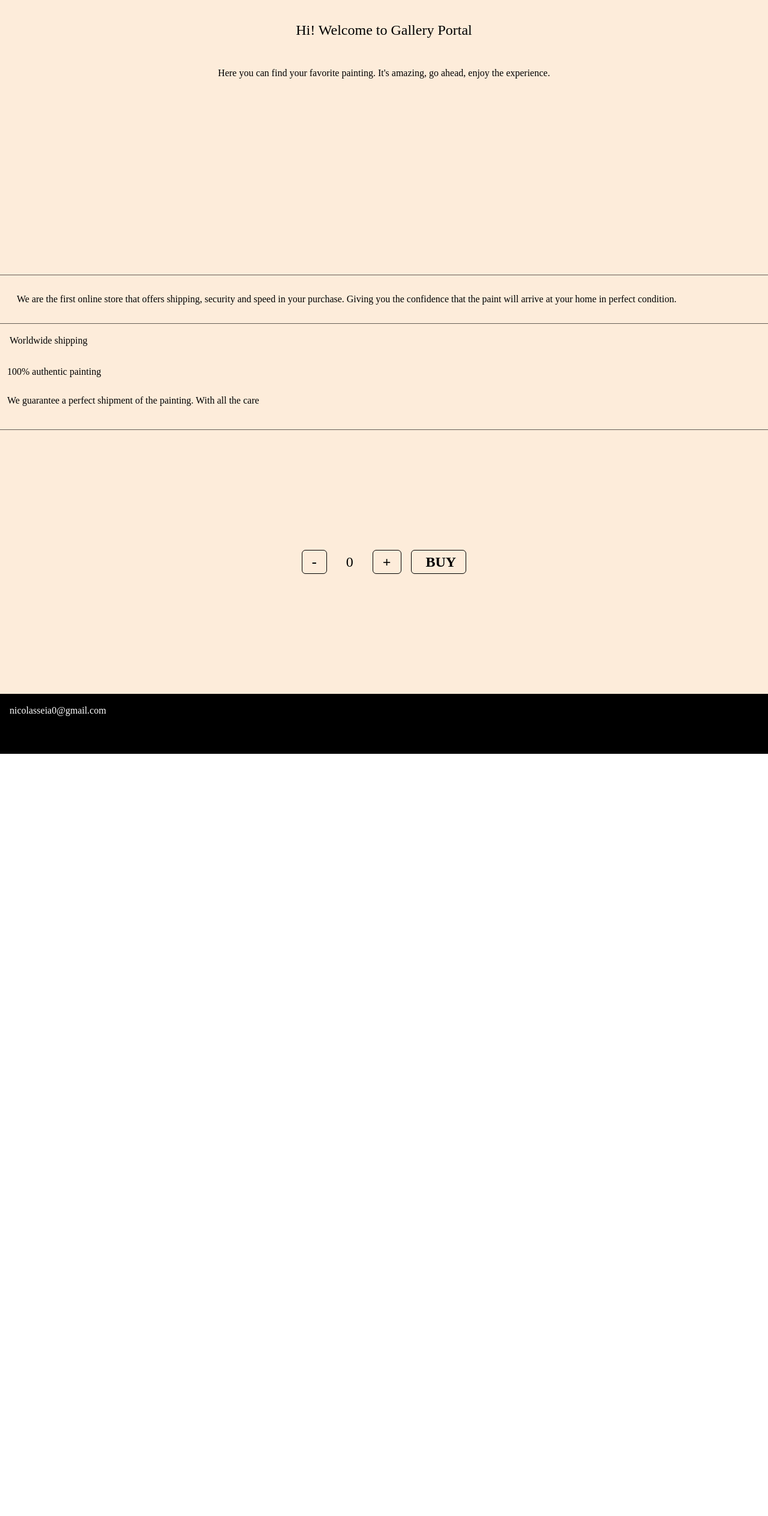
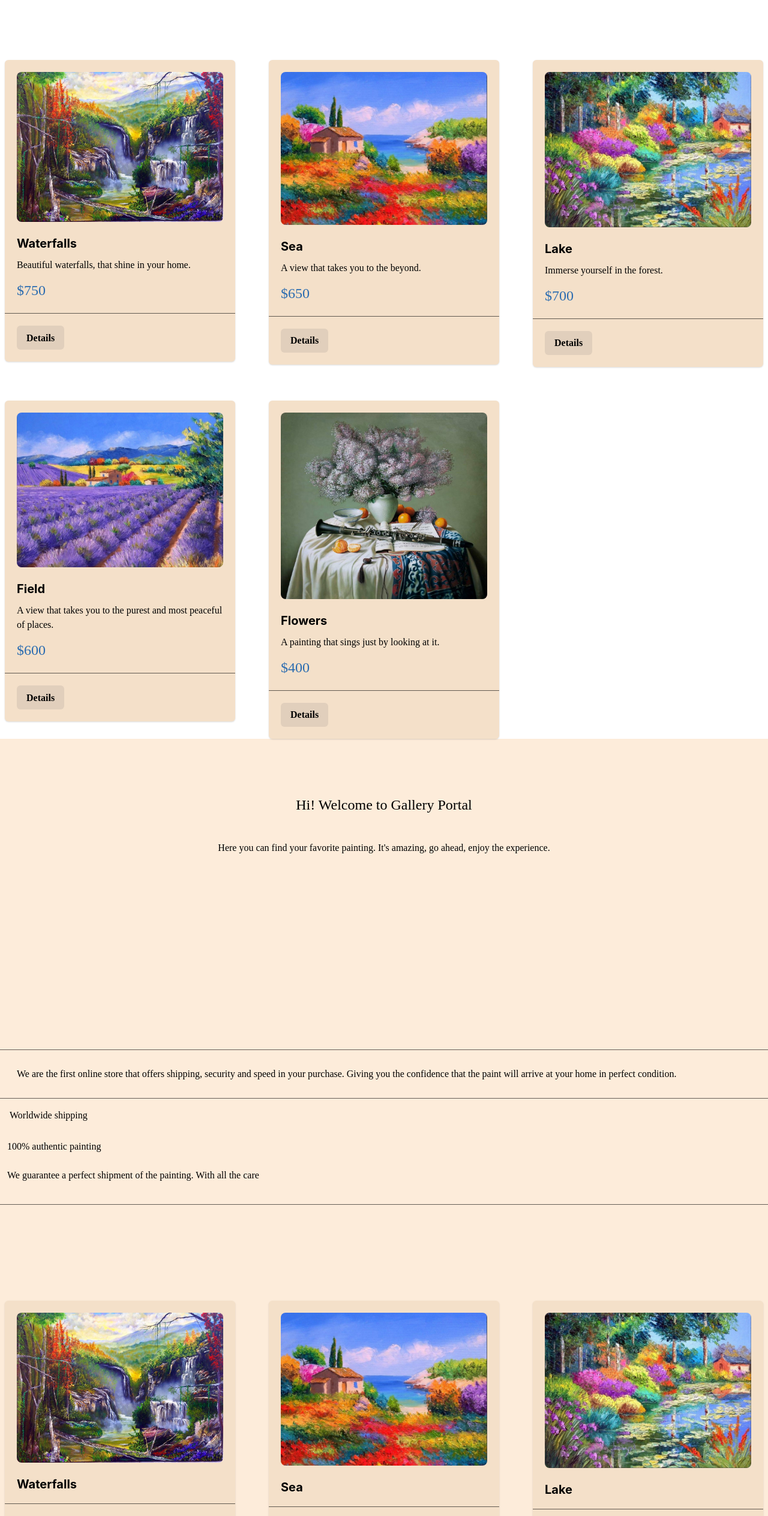
Before and after one commit to NicoPrograms/paint-store, a React (Vite) app: page / in a window 1280 px wide. Shown: the part 60-2588 px from the top of the page at 60% size. Before the commit the page ends 1317 px from the top, so only its background shows below. Built offline with nearby package versions, Linux system fonts and the light colour scheme.

Commit message:
Avance de la segunda pre-entrega

```diff
--- a/src/App.jsx
+++ b/src/App.jsx
@@ -1,16 +1,35 @@
-import ItemListContainer from "./components/ItemListContainer"
-import NavBar from "./components/NavBar"
+import ItemListContainer from "./components/ItemListContainer/ItemListContainer"
+import ItemDetailContainer from "./components/ItemDetailContainer/ItemDetailContainer";
+import NavBar from "./components/NavBar/NavBar"
+import image1 from './assets/1.jpg';
+import image2 from './assets/2.jpg';
+import image3 from './assets/3.jpg';
+import image4 from './assets/4.jpg';
+import image5 from './assets/5.jpg';
+
 
 const App = () => {
   return (
     <>
       <NavBar />
+      <ItemDetailContainer
+      products={[{id: 1, title: "Waterfalls", description: "Beautiful waterfalls, that shine in your home.", price: 750, image: image1},
+      {id: 2, title: "Sea", description: "A view that takes you to the beyond.", price: 650, image: image2},
+      {id: 3, title: "Lake", description: "Immerse yourself in the forest.", price: 700, image: image3},
+      {id: 4, title: "Field", description: "A view that takes you to the purest and most peaceful of places.", price: 600, image: image4},
+      {id: 5, title: "Flowers", description: "A painting that sings just by looking at it.", price: 400, image: image5}]}/>
       <ItemListContainer greeting={'Hi! Welcome to Gallery Portal'} welcome={"Here you can find your favorite painting. It's amazing, go ahead, enjoy the experience."}
       about={"We are the first online store that offers shipping, security and speed in your purchase. Giving you the confidence that the paint will arrive at your home in perfect condition."}
       security={"We guarantee a perfect shipment of the painting. With all the care"}
       shipping={"Worldwide shipping"}
       quality={"100% authentic painting"}
-      contact={"nicolasseia0@gmail.com"}/>
+      contact={"nicolasseia0@gmail.com"}
+      products={[{id: 1, title: "Waterfalls", description: "Beautiful waterfalls, that shine in your home.", price: 750, image: image1},
+      {id: 2, title: "Sea", description: "A view that takes you to the beyond.", price: 650, image: image2},
+      {id: 3, title: "Lake", description: "Immerse yourself in the forest.", price: 700, image: image3},
+      {id: 4, title: "Field", description: "A view that takes you to the purest and most peaceful of places.", price: 600, image: image4},
+      {id: 5, title: "Flowers", description: "A painting that sings just by looking at it.", price: 400, image: image5}]}/>
+
     </>
   )
 }
--- /dev/null
+++ b/src/components/ItemDetailContainer/ItemDetail.jsx
@@ -0,0 +1,43 @@
+import React from 'react'
+import {
+    Box, Image, Card, CardBody, CardFooter, Button, ButtonGroup, Text, Stack, Heading, Divider
+  } from "@chakra-ui/react";
+
+const ItemDetail = ({image, description, price, title}) => {
+  return (
+    <>
+        <div>
+            <Box display="flex" alignItems="center" justifyContent="space-between">
+                <Card maxW='sm' style={{backgroundColor: '#f4e0c9'}}>
+                    <CardBody>
+                        <Image
+                        src={image}
+                        alt='Green double couch with wooden legs'
+                        borderRadius='lg'
+                        />
+                        <Stack mt='6' spacing='3'>
+                        <Heading size='md'>{title}</Heading>
+                        <Text>
+                            {description}
+                        </Text>
+                        <Text color='blue.600' fontSize='2xl'>
+                            ${price}
+                        </Text>
+                        </Stack>
+                    </CardBody>
+                    <Divider />
+                    <CardFooter>
+                        <ButtonGroup spacing='2'>
+                            <Button variant='solid' style={{ backgroundColor: '#e1cfbc', color: 'black' }}>
+                                Details
+                            </Button>
+                        </ButtonGroup>
+                    </CardFooter>
+                </Card>
+            </Box>
+        </div>
+    </>
+  )
+}
+
+export default ItemDetail
--- /dev/null
+++ b/src/components/ItemDetailContainer/ItemDetailContainer.jsx
@@ -0,0 +1,29 @@
+import React from 'react'
+import ItemDetail from "./ItemDetail";
+import {
+    Grid, Center
+  } from "@chakra-ui/react";
+
+const ItemDetailContainer = ({products}) => {
+  return (
+    <>
+        <div>
+            <Center>
+                <Grid templateColumns={['1fr', '1fr', '1fr', 'repeat(3, 1fr)']} gap={14} mt='40'>
+                    {products.map((product) => (
+                        <ItemDetail
+                            key={product.id}
+                            title={product.title}
+                            image={product.image}
+                            description={product.description}
+                            price={product.price}
+                        />
+                    ))}
+                </Grid>
+            </Center>
+        </div>
+    </>
+  )
+}
+
+export default ItemDetailContainer
--- /dev/null
+++ b/src/components/ItemListContainer/Item.jsx
@@ -0,0 +1,37 @@
+import React from 'react'
+import {
+    Box, Image, Card, CardBody, CardFooter, Button, ButtonGroup, Text, Stack, Heading, Divider
+  } from "@chakra-ui/react";
+
+const Item = ({image, description, price, title}) => {
+  return (
+    <>
+        <div>
+            <Box display="flex" alignItems="center" justifyContent="space-between">
+                <Card maxW='sm' style={{backgroundColor: '#f4e0c9'}}>
+                    <CardBody>
+                        <Image
+                        src={image}
+                        alt='Green double couch with wooden legs'
+                        borderRadius='lg'
+                        />
+                        <Stack mt='6' spacing='3'>
+                        <Heading size='md'>{title}</Heading>
+                        </Stack>
+                    </CardBody>
+                    <Divider />
+                    <CardFooter>
+                        <ButtonGroup spacing='2'>
+                            <Button variant='solid' style={{ backgroundColor: '#e1cfbc', color: 'black' }}>
+                                Details
+                            </Button>
+                        </ButtonGroup>
+                    </CardFooter>
+                </Card>
+            </Box>
+        </div>
+    </>
+  )
+}
+
+export default Item
--- /dev/null
+++ b/src/components/ItemListContainer/ItemList.jsx
@@ -0,0 +1,29 @@
+import React from 'react'
+import Item from './Item'
+import {
+    Grid, Center
+  } from "@chakra-ui/react";
+
+const ItemList = ({products}) => {
+  return (
+    <>
+        <div>
+            <Center>
+                <Grid templateColumns={['1fr', '1fr', '1fr', 'repeat(3, 1fr)']} gap={14} mt='40'>
+                    {products.map((product) => (
+                        <Item
+                            key={product.id}
+                            title={product.title}
+                            image={product.image}
+                            description={product.description}
+                            price={product.price}
+                        />
+                    ))}
+                </Grid>
+            </Center>
+        </div>
+    </>
+  )
+}
+
+export default ItemList
--- a/src/components/ItemListContainer.jsx
+++ b/src/components/ItemListContainer/ItemListContainer.jsx
@@ -1,7 +1,20 @@
 import { Center, Text, Divider, Box, Flex, StackDivider} from "@chakra-ui/react";
 import ItemCount from "./ItemCount";
+import ItemList from "./ItemList";
 
-const ItemListContainer = ({greeting, welcome, about, shipping, security, quality, contact}) => {
+const ItemListContainer = ({greeting, welcome, about, shipping, security, quality, contact, products}) => {
+
+const showProducts = new Promise((resolve, reject) => {
+  if(products.length > 0){
+    setTimeout(() => {
+      resolve(products)
+    }, 3000);
+  }
+  else {
+    reject("Not products found")
+  }
+})
+
   return (
     <>
       <Box bg='#fdecda' minHeight='100vh'>
@@ -26,10 +39,13 @@ const ItemListContainer = ({greeting, welcome, about, shipping, security, qualit
             <Divider p="3" borderColor='grey.200' />
           </ul>
         </div>
+        <ItemList products={products}/>
         <ItemCount />
-        <div className="contact" id="contact" style={{ display: 'flex', justifyContent: 'center' }}>
+        <div className="contact" id="contact">
             <Box bg='black' h='100' w='100%' p={4} color='white'>
-              <Text color='white'>{contact}</Text>
+              <Center>
+                <Text color='white'>{contact}</Text>
+              </Center>
             </Box>
         </div>
       </Box>
```
Also changed, not shown: src/components/ItemListContainer/ItemCount.jsx (renamed from src/components/ItemCount.jsx), src/components/NavBar/CartWidget.jsx (renamed from src/components/CartWidget.jsx), src/components/NavBar/NavBar.jsx (renamed from src/components/NavBar.jsx).
